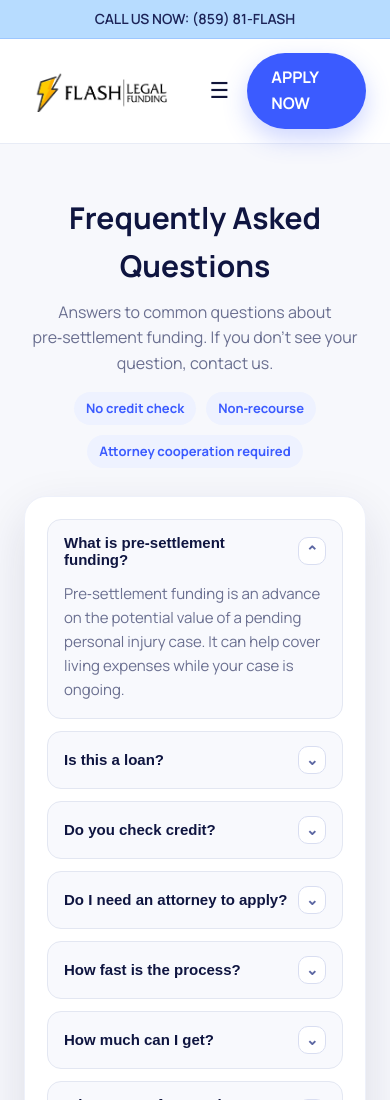
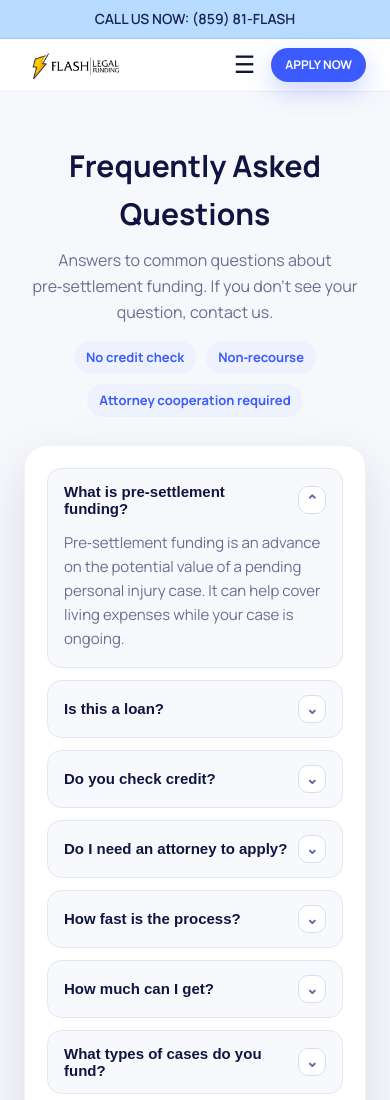
Before and after one commit to elilinden/flash-legal-funding-site, an Eleventy site: page faq/index.html in a window 390 px wide. Shown: the top 1100 px of the page. Built offline with nearby package versions, Linux system fonts and the light colour scheme; Eleventy itself is replaced by a stand-in of ours; files that its build step writes are made by us from their sources.

Commit message:
Update index.html

```diff
--- a/faq/index.html
+++ b/faq/index.html
@@ -202,6 +202,29 @@
       .card{padding:22px}
       .pageIntro h1{font-size:30px}
     }
+    /* --- MOBILE HEADER FIX --- */
+    @media (max-width: 600px) {
+      /* Shrink logo slightly more to prevent crowding */
+      .brand img { height: 28px; }
+
+      /* Tighten the nav container */
+      .nav { padding: 8px 0; gap: 4px; }
+
+      /* FIX THE BUTTON: Smaller, centered text, compact */
+      .nav .btn {
+        padding: 6px 14px;      /* Smaller padding */
+        font-size: 12px;        /* Smaller text */
+        min-height: 34px;       /* Consistent height */
+        line-height: 1;         /* Forces text to center vertically */
+        white-space: nowrap;    /* Prevents text wrapping */
+        display: inline-flex;   /* Ensures flex centering works */
+        align-items: center;
+        justify-content: center;
+      }
+
+      /* Adjust hamburger menu to match */
+      .menuBtn { font-size: 24px; padding: 4px; }
+    }
   </style>
 </head>
 
```
